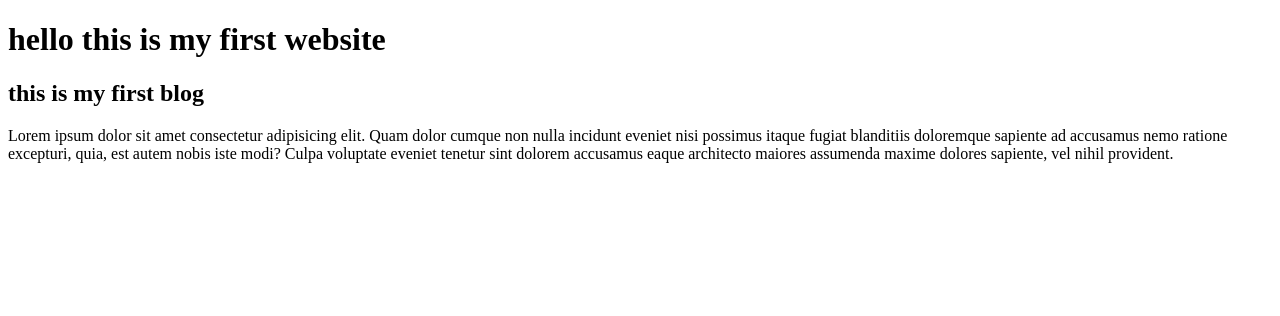
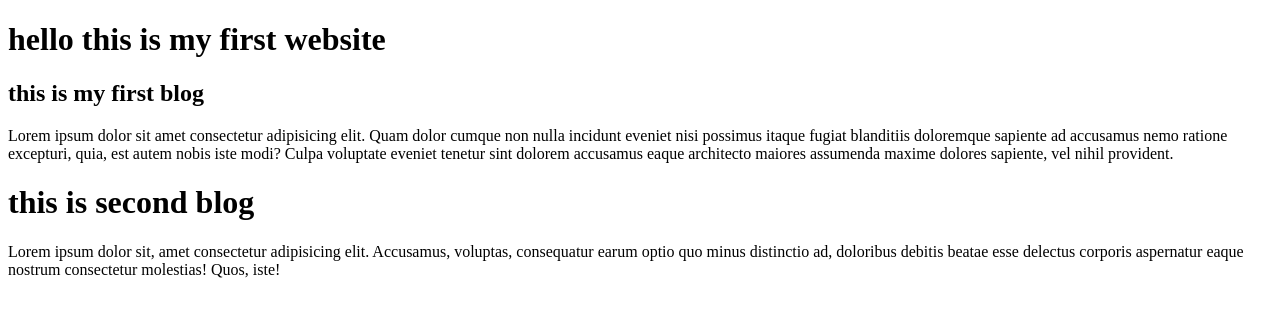
Before and after one commit to nawab25/my-first-website, a plain HTML site: page index.html in a window 1280 px wide. Drawn offline with Linux system fonts and the light colour scheme.

Commit message:
added the second blog section

```diff
--- a/index.html
+++ b/index.html
@@ -12,5 +12,10 @@
     <h2>this is my first blog</h2>
     <p>Lorem ipsum dolor sit amet consectetur adipisicing elit. Quam dolor cumque non nulla incidunt eveniet nisi possimus itaque fugiat blanditiis doloremque sapiente ad accusamus nemo ratione excepturi, quia, est autem nobis iste modi? Culpa voluptate eveniet tenetur sint dolorem accusamus eaque architecto maiores assumenda maxime dolores sapiente, vel nihil provident.</p>
 </div>
+
+<div class="second-blog">
+    <h1>this is second blog</h1>
+    <p>Lorem ipsum dolor sit, amet consectetur adipisicing elit. Accusamus, voluptas, consequatur earum optio quo minus distinctio ad, doloribus debitis beatae esse delectus corporis aspernatur eaque nostrum consectetur molestias! Quos, iste!</p>
+</div>
 </body>
 </html>
```
